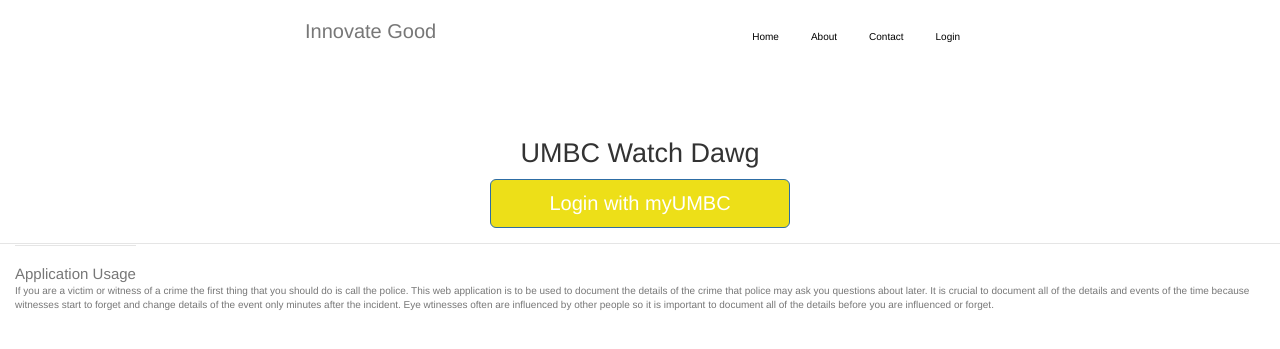
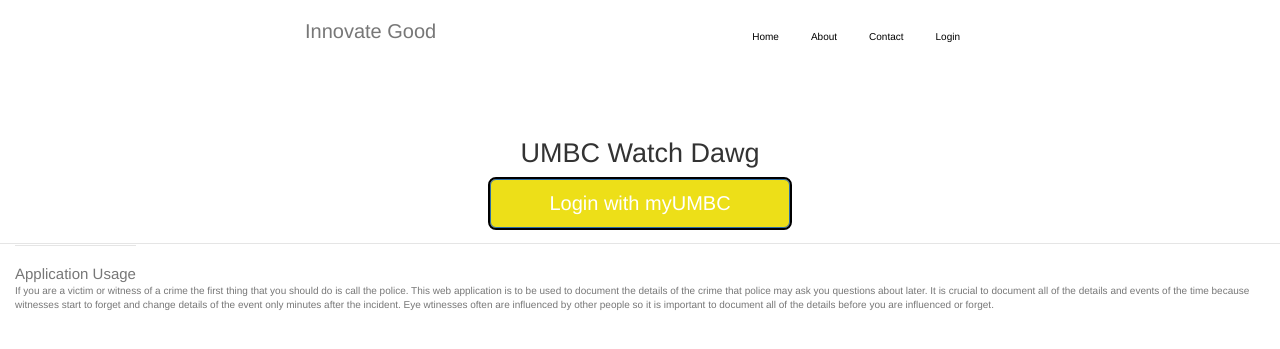
Before and after one commit to umbcWatchDawg/innovate-good-2017, a Django app: page / in a window 1280 px wide. Shown: the top 349 px of the page. Run offline with Django 3.2, Linux system fonts and the light colour scheme; some libraries are stand-ins or nearby versions.

Commit message:
Button changes for sign in

```diff
--- a/myproject/static/css/report.css
+++ b/myproject/static/css/report.css
@@ -41,10 +41,14 @@ body {
   padding: 10px 25px;
   background-color:#eddf18;
   font-size: 20px;
+  outline: 2px solid;
+  outline-color: #000000;
 }
 
 .form-signin .btn:active{
   background-color: #000000;
+  outline: 2px solid;
+  outline-color: #000000;
 }
 
 /* Everything but the jumbotron gets side spacing for mobile first views */
```
